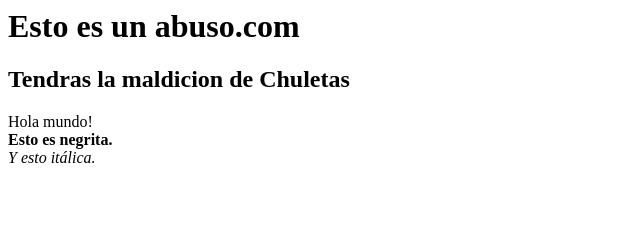
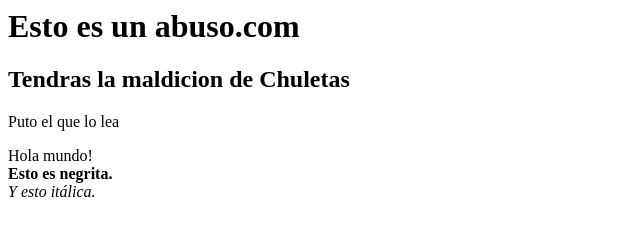
Before and after one commit to jecs580/SJ_Git_Eval, a plain HTML site: page index.html in a window 1280 px wide. Shown: the whole page, without its empty margins (0-640 px from the left). Drawn offline with Linux system fonts and the light colour scheme.

Commit message:
agregando un p

```diff
--- a/index.html
+++ b/index.html
@@ -9,6 +9,7 @@
 <body>
 <h1>Esto es un abuso.com</h1>
 <h2>Tendras la maldicion de Chuletas</h2>
+<p>Puto el que lo lea</p>
 Hola mundo!<br>
 
 <b>Esto es negrita.</b><br>
```
